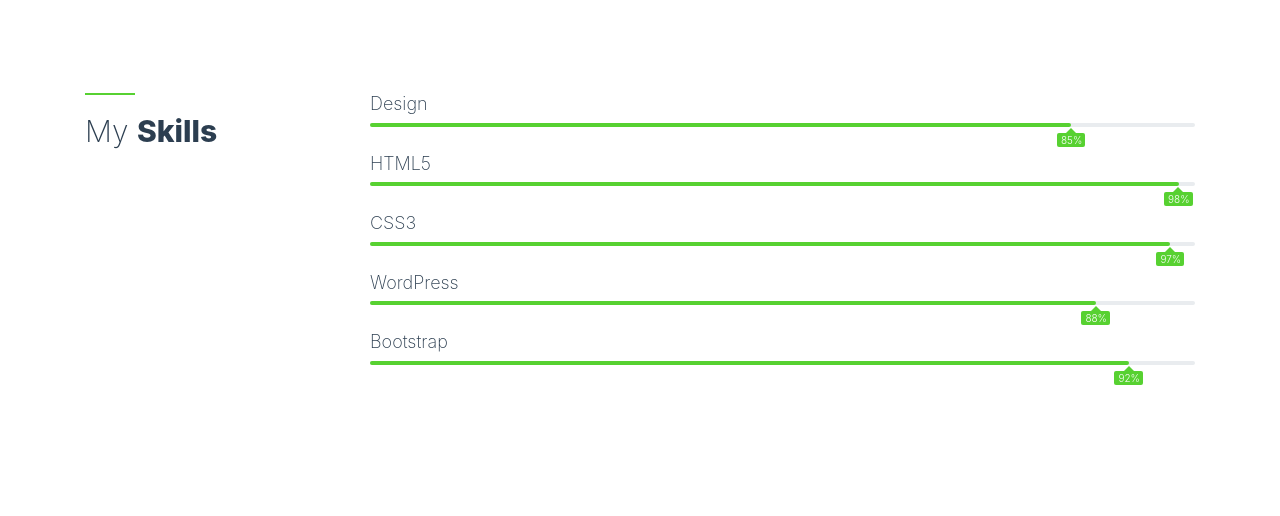
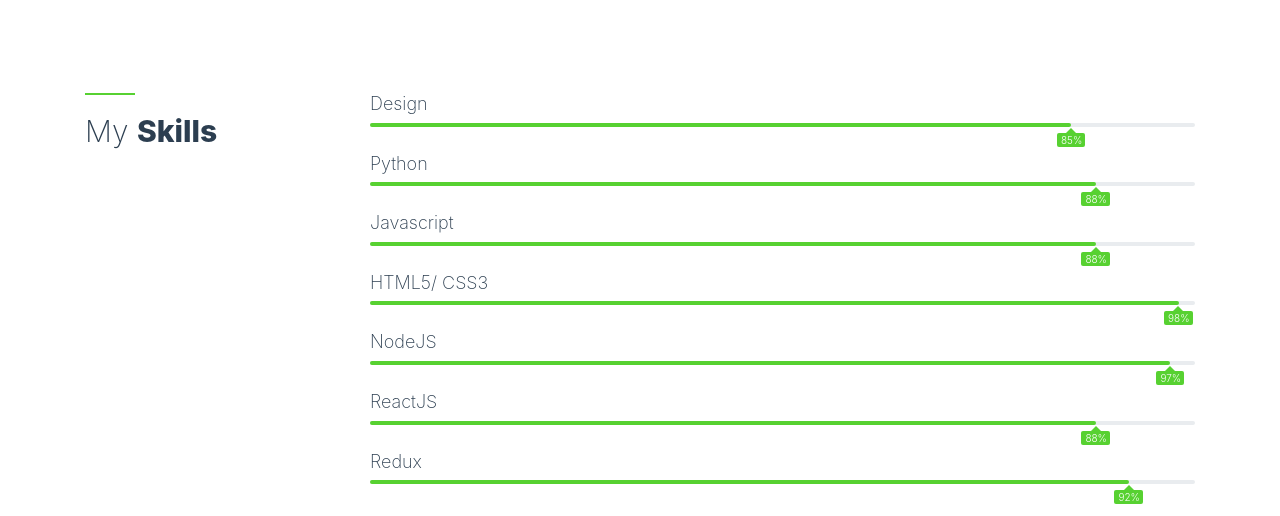
Before and after one commit to aprajita2018/aprajita2018.github.io, a plain HTML site: page index.html in a window 1280 px wide. Shown: the part 1024-1540 px from the top of the page. Drawn offline with nearby package versions, Linux system fonts and the light colour scheme; some packages are replaced by stand-ins of ours; no server answers; files whose address does not match are found by name.

Commit message:
Removing the nav

```diff
--- a/index.html
+++ b/index.html
@@ -23,27 +23,27 @@
 
 
 
-    <nav class="navbar navbar-expand-lg site-navbar navbar-light bg-light" id="pb-navbar">
+    <!-- <nav class="navbar navbar-expand-lg site-navbar navbar-light bg-light" id="pb-navbar">
 
       <div class="container">
         <button class="navbar-toggler" type="button" data-toggle="collapse" data-target="#navbarsExample09" aria-controls="navbarsExample09" aria-expanded="false" aria-label="Toggle navigation">
           <span class="navbar-toggler-icon"></span>
         </button>
 
-        <!-- <a class="navbar-brand" href="index.html">Alias</a> -->
+         <a class="navbar-brand" href="index.html">Alias</a>
         <div class="collapse navbar-collapse justify-content-md-center" id="navbarsExample09">
           <ul class="navbar-nav">
-            <!-- <li class="nav-item"><a class="nav-link" href="#section-home"></a></li> -->
+            <li class="nav-item"><a class="nav-link" href="#section-home"></a></li>
             <li class="nav-item"><a class="nav-link" href="#section-about">About Me</a></li>
             <li class="nav-item"><a class="nav-link" href="#section-services">Experience</a></li>
             <li class="nav-item"><a class="nav-link" href="#section-portfolio">Projects</a></li>
             <li class="nav-item"><a class="nav-link" href="#section-resume">Resume</a></li>
             <li class="nav-item"><a class="nav-link" href="#section-blog">Hobbies</a></li>
-            <!-- <li class="nav-item"><a class="nav-link" href="#section-contact">Contact</a></li> -->
+            <li class="nav-item"><a class="nav-link" href="#section-contact">Contact</a></li>
           </ul>
         </div>
       </div>
-    </nav>
+    </nav> -->
 
 
 
@@ -98,7 +98,25 @@
             </div>
 
             <div class="skill">
-              <h3>HTML5</h3>
+              <h3>Python</h3>
+              <div class="progress">
+                <div class="progress-bar" role="progressbar" style="width: 88%" aria-valuenow="88" aria-valuemin="0" aria-valuemax="100">
+                  <span>88%</span>
+                </div>
+              </div>
+            </div>
+
+            <div class="skill">
+              <h3>Javascript</h3>
+              <div class="progress">
+                <div class="progress-bar" role="progressbar" style="width: 88%" aria-valuenow="88" aria-valuemin="0" aria-valuemax="100">
+                  <span>88%</span>
+                </div>
+              </div>
+            </div>
+
+            <div class="skill">
+              <h3>HTML5/ CSS3</h3>
               <div class="progress">
                 <div class="progress-bar" role="progressbar" style="width: 98%" aria-valuenow="98" aria-valuemin="0" aria-valuemax="100">
                   <span>98%</span>
@@ -107,7 +125,7 @@
             </div>
 
             <div class="skill">
-              <h3>CSS3</h3>
+              <h3>NodeJS</h3>
               <div class="progress">
                 <div class="progress-bar" role="progressbar" style="width: 97%" aria-valuenow="97" aria-valuemin="0" aria-valuemax="100">
                   <span>97%</span>
@@ -116,7 +134,7 @@
             </div>
 
             <div class="skill">
-              <h3>WordPress</h3>
+              <h3>ReactJS</h3>
               <div class="progress">
                 <div class="progress-bar" role="progressbar" style="width: 88%" aria-valuenow="88" aria-valuemin="0" aria-valuemax="100">
                   <span>88%</span>
@@ -125,7 +143,7 @@
             </div>
 
             <div class="skill">
-              <h3>Bootstrap</h3>
+              <h3>Redux</h3>
               <div class="progress">
                 <div class="progress-bar" role="progressbar" style="width: 92%" aria-valuenow="92" aria-valuemin="0" aria-valuemax="100">
                   <span>92%</span>
```
